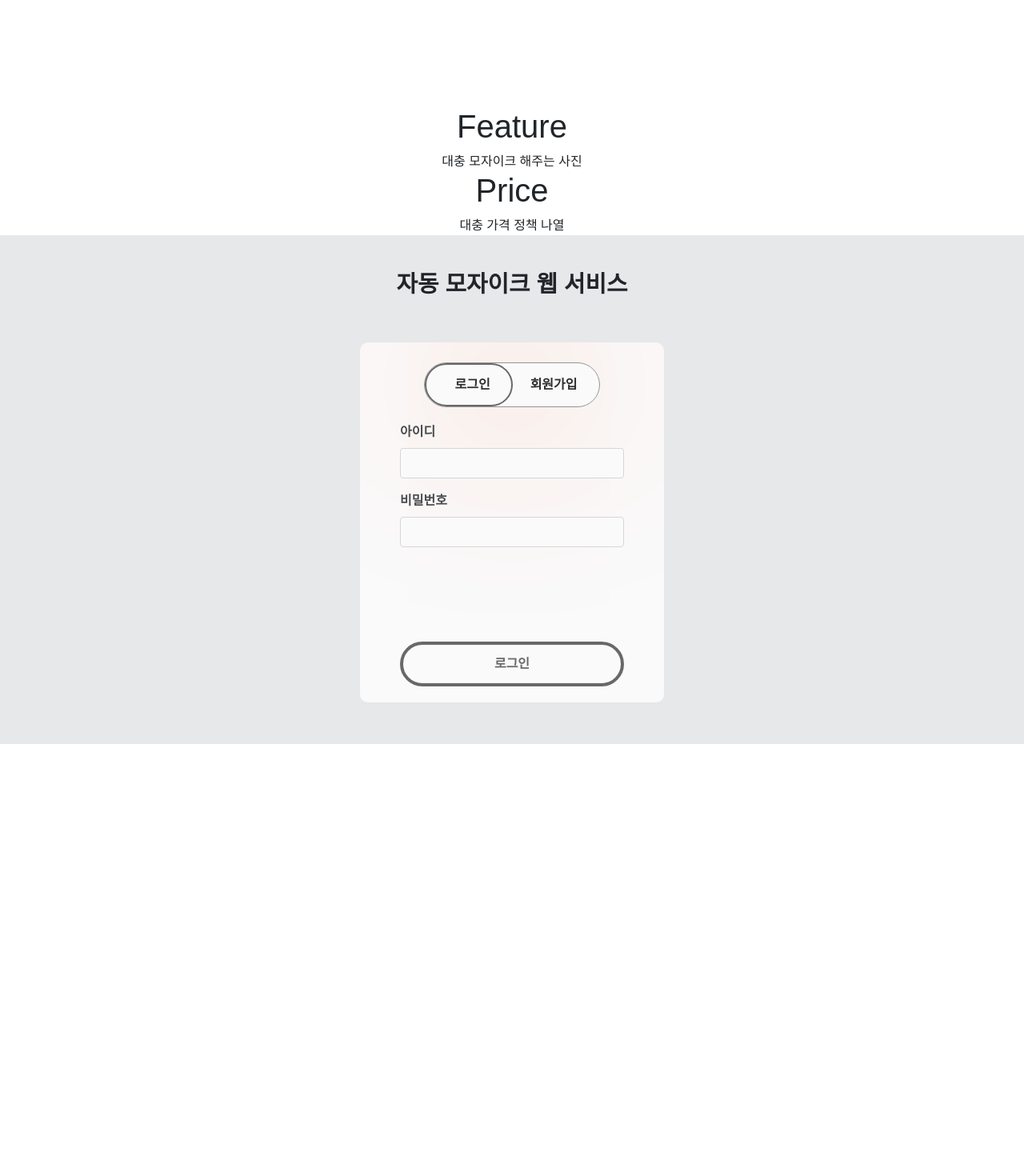
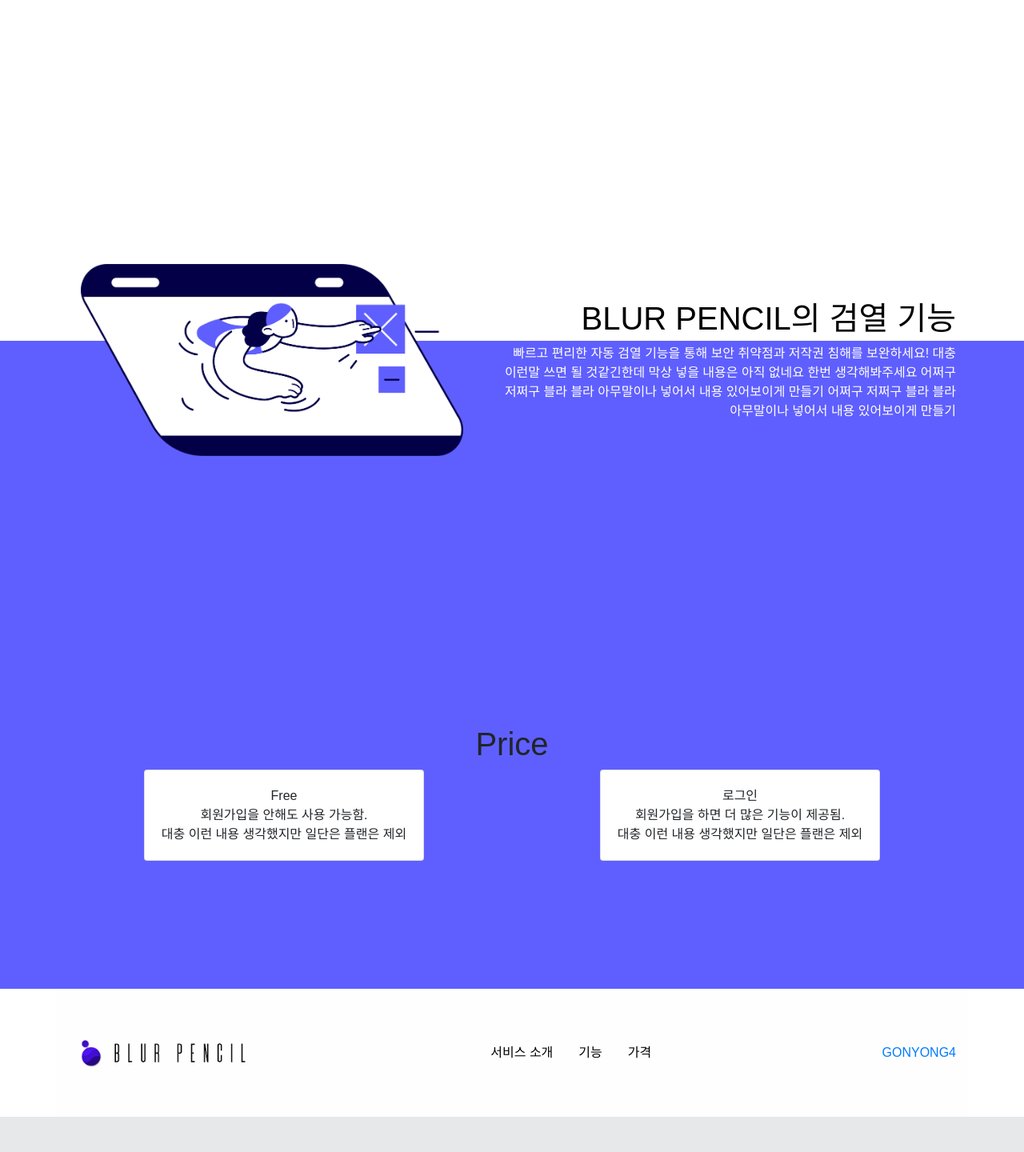
Before and after one commit to osamhack2020/Cloud_BlurPencil_GonNyong4, a Vue app in the folder client/: page / in a window 1280 px wide. Shown: the part 740-2180 px from the top of the page at 80% size. Before the commit the page ends 1670 px from the top, so only its background shows below. Built offline with nearby package versions, Linux system fonts and the light colour scheme.

Commit message:
Landing page design improve

```diff
--- a/client/src/assets/style.css
+++ b/client/src/assets/style.css
@@ -49,6 +49,10 @@
 	margin-left : 10px;
 	font-weight : bold;
 }
+.togglebtns:active,
+.togglebtns:focus {
+	outline: none;
+}
 #btns {
     top: 0;
     left: 0;
@@ -56,7 +60,7 @@
     width: 110px;
     height: 100%;
     border-radius: 30px;
-	border: 2px solid #494949 !important;
+	border: 2px solid #5f5fff !important;
     transition: .5s;
 }
 .social-icons {
@@ -78,11 +82,11 @@
     width: 100%;
     display: block;
     cursor: pointer;
-    color: #494949 !important;
+    color: #5f5fff !important;
 	text-transform: uppercase;
 	text-decoration: none;
 	background: #ffffff;
-	border: 4px solid #494949 !important;
+	border: 4px solid #5f5fff !important;
 	padding: 12px;
 	transition: all 0.4s ease 0s;
 	position : absolute;
@@ -107,3 +111,20 @@ span {
 	text-align : left;
 	font-weight : bold;
 }
+.btn-primary {
+	background-color: #5f5fff !important;
+	border-color: #5f5fff !important;
+	transition: all .4s ease !important;
+}
+.btn-primary:hover {
+	background-color: #4b13e7 !important;
+	border-color: #4b13e7 !important;
+}
+.btn-outline-primary {
+	color: #5f5fff !important;
+	border-color: #5f5fff !important;
+}
+.btn-outline-primary:hover {
+	color: white !important;
+	background-color: #5f5fff !important;
+}
--- a/client/src/views/Home.vue
+++ b/client/src/views/Home.vue
@@ -27,21 +27,59 @@
 		<div class="intro-desc">
 			<h1>BLUR PENCIL</h1>
 			<h5>BLUR PENCIL 은 가장 강력한 모자이크 처리 서비스입니다.</h5>
-			<p>어쩌구 저쩌구 블라 블라 아무말이나 계속 채워 넣다 보면 뭔가는 있어보이겠지 싶어서 일단은 계속 적고 있는데 이게 정말 효과적일지는 모르겠고 더 이상 쓸말이 없으니 여기까지 쓸까 하다가도 아직 부족하다 생각도 들고 에라 모르겠다.</p>
+			<p style="margin-bottom: .5rem;">어쩌구 저쩌구 블라 블라 아무말이나 계속 채워 넣다 보면 뭔가는 있어보이겠지 싶어서 일단은 계속 적고 있는데 이게 정말 효과적일지는 모르겠고 더 이상 쓸말이 없으니 여기까지 쓸까 하다가도 아직 부족하다 생각도 들고 에라 모르겠다.</p>
+			<a class="btn btn-primary" href="#login">무료로 사용하기</a>
 		</div>
 		<img src="../images/106.png" class="intro-head-img"/>
 	</div>
 	<div class="container section-feature" id="feature">
+		<img src="../images/066.png" class="feature-head-img"/>
 		<div class="feature-desc">
-			<h1>Feature</h1>
-			<p>대충 모자이크 해주는 사진</p>
+			<h1 class="feature-desc-point">BLUR PENCIL의 검열 기능</h1>
+			<!-- <h5 class="feature-desc-point">빠르고 편리한 자동 검열 기능을 통해 보안 취약점과 저작권 침해를 보완하세요!</h5> -->
+			<p>빠르고 편리한 자동 검열 기능을 통해 보안 취약점과 저작권 침해를 보완하세요! 대충 이런말 쓰면 될 것같긴한데 막상 넣을 내용은 아직 없네요 한번 생각해봐주세요 어쩌구 저쩌구 블라 블라 아무말이나 넣어서 내용 있어보이게 만들기 어쩌구 저쩌구 블라 블라 아무말이나 넣어서 내용 있어보이게 만들기</p>
 		</div>
 	</div>
-	<div class="container section-price" id="price">
-		<div class="price-desc">
-			<h1>Price</h1>
-			<p>대충 가격 정책 나열</p>
+	<div class="color-box"></div>
+	<div class="bg-point">
+		<div class="container section-price" id="price">
+			<div class="price-desc">
+				<h1>Price</h1>
+				<div class="row" style="justify-content: space-around;">
+					<div class="col-md-4">
+						<div class="card">
+							<div class="card-body">
+								<div class="price">Free</div>
+								<div class="price-content">
+									<p>회원가입을 안해도 사용 가능함.</p>
+									<p>대충 이런 내용 생각했지만 일단은 플랜은 제외</p>
+								</div>
+							</div>
+						</div>
+					</div>
+					<div class="col-md-4">
+						<div class="card">
+							<div class="card-body">
+								<div class="price">로그인</div>
+								<div class="price-content">
+									<p>회원가입을 하면 더 많은 기능이 제공됨.</p>
+									<p>대충 이런 내용 생각했지만 일단은 플랜은 제외</p>
+								</div>
+							</div>
+						</div>
+					</div>
+				</div>
+			</div>
 		</div>
+	</div>
+	<div class="footer container">
+		<a href="/" class="footer-brand"><img src="../images/title.png" class="footer-logo"></a>
+		<div class="footer-menu">
+			<a href="#">서비스 소개</a>
+			<a href="#">기능</a>
+			<a href="#">가격</a>
+		</div>
+		<a href="#">GONYONG4</a>
 	</div>
     <!-- <img alt="Vue logo" src="../assets/logo.png"> -->
 	<div >
@@ -90,4 +128,59 @@ export default {
 	.section-intro .intro-head-img {
 		height: 30rem;
 	}
+	.feature-title {
+		text-align: left;
+	}
+	.section-feature {
+		display: flex;
+		padding-top: 10rem;
+		/* padding-bottom: 0rem; */
+		text-align: left;
+		justify-content: space-between;
+		align-items: center;
+		/* min-height: 50rem; */
+	}
+	.feature-desc-point {
+		color: black;
+	}
+	.section-feature .feature-head-img {
+		padding-left: 1rem;
+		height: 15rem;
+	}
+	.section-feature .feature-desc {
+		padding: 5rem 0rem 5rem 3rem;
+		text-align: right;
+		color: white;
+	}
+	.color-box {
+		z-index: -1;
+		position: relative;
+		margin-top: -11.25rem;
+		width: 100%;
+		height: 30rem;
+		background-color: #5f5fff;
+	}
+	.bg-point {
+		background-color: #5f5fff;
+	}
+	.section-price {
+		/* color: white; */
+		padding-bottom: 10rem;
+	}
+	.footer {
+		display: flex;
+		align-items: center;
+		justify-content: space-between;
+		width: 100%;
+		height: 10rem;
+		background-color: #FEFEFE;
+	}
+	.footer .footer-menu a {
+		color: black;
+		margin-left: 1rem;
+		margin-right: 1rem;
+	}
+	.footer .footer-brand .footer-logo {
+		height: 3rem;
+	}
 </style>
```
Also changed, not shown: client/src/images/066.png (added).
